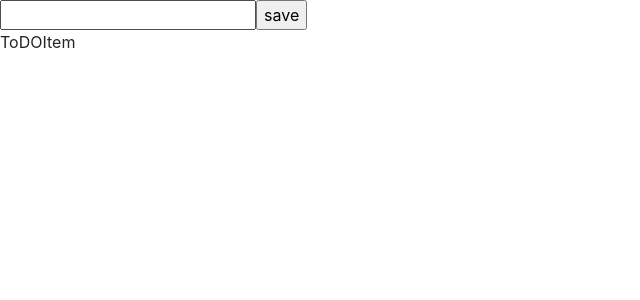
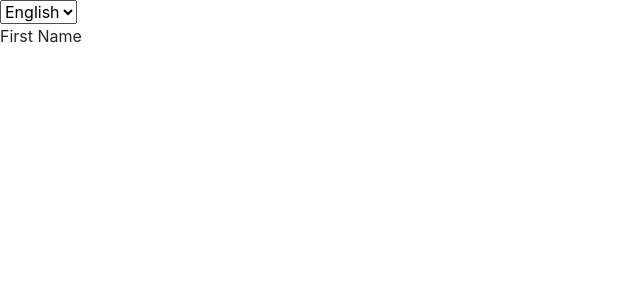
Before and after one commit to divyesh2123/weltec-9-myapp-jsz, a React (Create React App) app: page / in a window 1280 px wide. Shown: the top 300 px of the page, without its empty margins (0-640 px from the left). Built offline with nearby package versions, Linux system fonts and the light colour scheme.

Commit message:
userContext

```diff
--- a/src/App.js
+++ b/src/App.js
@@ -3,23 +3,23 @@ import { useForm } from 'react-hook-form';
 
 import Basic from './Basic';
 import MyEmp from './MyEmp';
+import { useState } from 'react';
+import LanguageContext from './Language';
+import NabBar from './NabBar';
+import MyForm from './MyForm';
 
 function App() {
 
-  const {
-    register,
-    handleSubmit,
-    formState: { errors },
-  } = useForm();
+   const [data,setData] = useState('EN');
   return (
-    <form onSubmit={handleSubmit((data) => console.log(data))}>
-    <input {...register('firstName')} />
-    <input {...register('lastName', { required: true })} />
-    {errors.lastName && <p>Last name is required.</p>}
-    <input {...register('age', { pattern: /\d+/ })} />
-    {errors.age && <p>Please enter number for age.</p>}
-    <input type="submit" />
-  </form>
+    <LanguageContext.Provider value={{data,setData}}>
+
+      <NabBar/>
+
+      <MyForm/>
+
+    </LanguageContext.Provider>
+
   );
 }
 
--- /dev/null
+++ b/src/Child1.js
@@ -0,0 +1,10 @@
+import React from 'react'
+import Child2 from './Child2'
+
+export default function Child1() {
+  return (
+    <div>
+        <Child2 />
+    </div>
+  )
+}
--- /dev/null
+++ b/src/Child2.js
@@ -0,0 +1,10 @@
+import React from 'react'
+import Child3 from './Child3'
+
+export default function Child2() {
+  return (
+    <div>
+        <Child3 />
+    </div>
+  )
+}
--- /dev/null
+++ b/src/Child3.js
@@ -0,0 +1,12 @@
+import React, { useContext } from 'react'
+import UserContext from './UserContext'
+
+export default function Child3() {
+
+   const data=  useContext(UserContext);
+
+   console.log(data);
+  return (
+    <div>Child3</div>
+  )
+}
--- /dev/null
+++ b/src/Language.js
@@ -0,0 +1,5 @@
+import { createContext } from "react";
+
+const LanguageContext = createContext('en');
+
+export default LanguageContext;
--- /dev/null
+++ b/src/MyForm.js
@@ -0,0 +1,32 @@
+import React, { useContext } from 'react'
+import LanguageContext from './Language'
+
+export default function MyForm() {
+
+    const {data} = useContext(LanguageContext);
+
+    const mylanguage = {
+
+        "EN" : {
+
+                firstName : "First Name",
+                lastName : "Last Name "
+        },
+
+        "GJ" : {
+            firstName : "firstName in gujrati",
+            lastName : "Name in gujrati"
+
+        }
+
+
+    }
+  return (
+    <div>
+            <label>
+                {mylanguage[data].firstName}
+            </label>
+
+    </div>
+  )
+}
--- /dev/null
+++ b/src/NabBar.js
@@ -0,0 +1,21 @@
+import React, { useContext } from 'react'
+import LanguageContext from './Language'
+
+export default function NabBar() {
+
+  const {data,setData} = useContext(LanguageContext)
+
+    const handleLanguage=(e)=>{
+
+        setData(e.target.value)
+
+    }
+  return (
+    <div>
+        <select onChange={handleLanguage}>
+            <option value="EN">English</option>
+            <option value="GJ">Gujrati</option>
+        </select>
+    </div>
+  )
+}
--- /dev/null
+++ b/src/Parent.js
@@ -0,0 +1,19 @@
+import React, { useState } from 'react'
+import Child1 from './Child1'
+import UserContext from './UserContext';
+
+export default function Parent() {
+
+    const [data,setData] = useState({
+
+        firstName : "d",
+        lastName : "patel"
+
+    });
+  return (
+    <UserContext.Provider value={data}>
+        <Child1 />
+
+    </UserContext.Provider>
+  )
+}
--- /dev/null
+++ b/src/UserContext.js
@@ -0,0 +1,7 @@
+import { createContext } from "react";
+
+const UserContext=  createContext({
+
+})
+
+export default UserContext;
--- a/src/index.js
+++ b/src/index.js
@@ -22,12 +22,13 @@ import DynamicForm from './DynamicForm';
 import FullFormFunction from './FullFormFunction';
 import BasicForm from './BasicForm';
 import ToDoList from './ToDoList';
+import Parent from './Parent';
 
 const root = ReactDOM.createRoot(
   document.getElementById('root'));
 root.render(
   <React.StrictMode>
-    <ToDoList />
+    <App />
   </React.StrictMode>
 );
 
```
